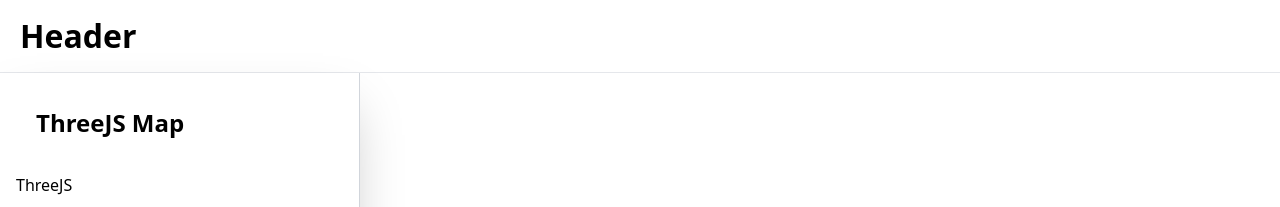
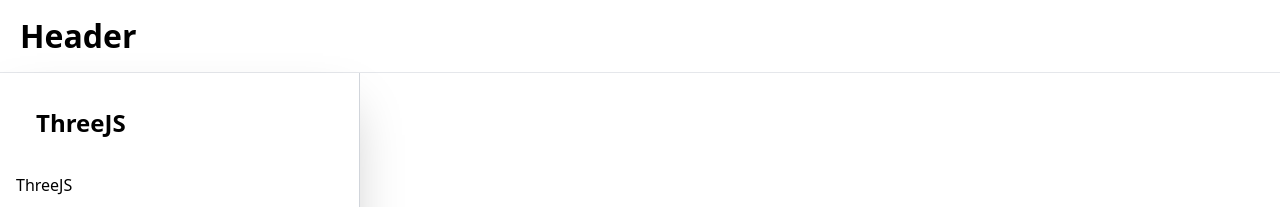
Before and after one commit to zeriong/z-react-component-library, a Next.js app: page / in a window 1280 px wide. Shown: the top 207 px of the page. Built offline with nearby package versions, Linux system fonts and the light colour scheme.

Commit message:
refactor: aside list depth를 대비한 type 추가 및 작업

```diff
--- a/src/constants/aside.ts
+++ b/src/constants/aside.ts
@@ -1,7 +1,16 @@
-export interface IAsideListItem {
+interface IAsideItemCore {
   id: string;
   name: string;
+}
+
+interface IAsideListChildrenItem extends IAsideItemCore {
   href: string;
 }
 
-export const ASIDE_LIST: IAsideListItem[] = [{ id: "aside_1", name: "ThreeJS Map", href: "/three/r3f/map" }];
+export interface IAsideListItem extends IAsideItemCore {
+  children?: IAsideListChildrenItem[];
+}
+
+export const ASIDE_LIST: IAsideListItem[] = [
+  { id: "aside_1", name: "ThreeJS", children: [{ id: "aside_map", name: "R3F Map", href: "/three/r3f/map" }] },
+];
```
